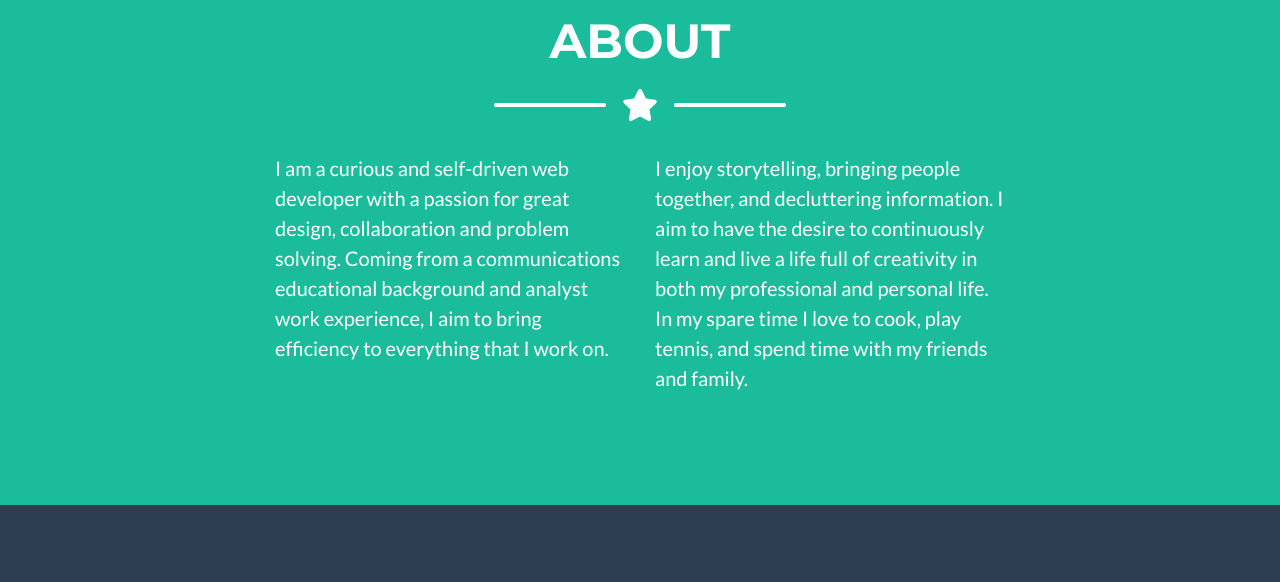
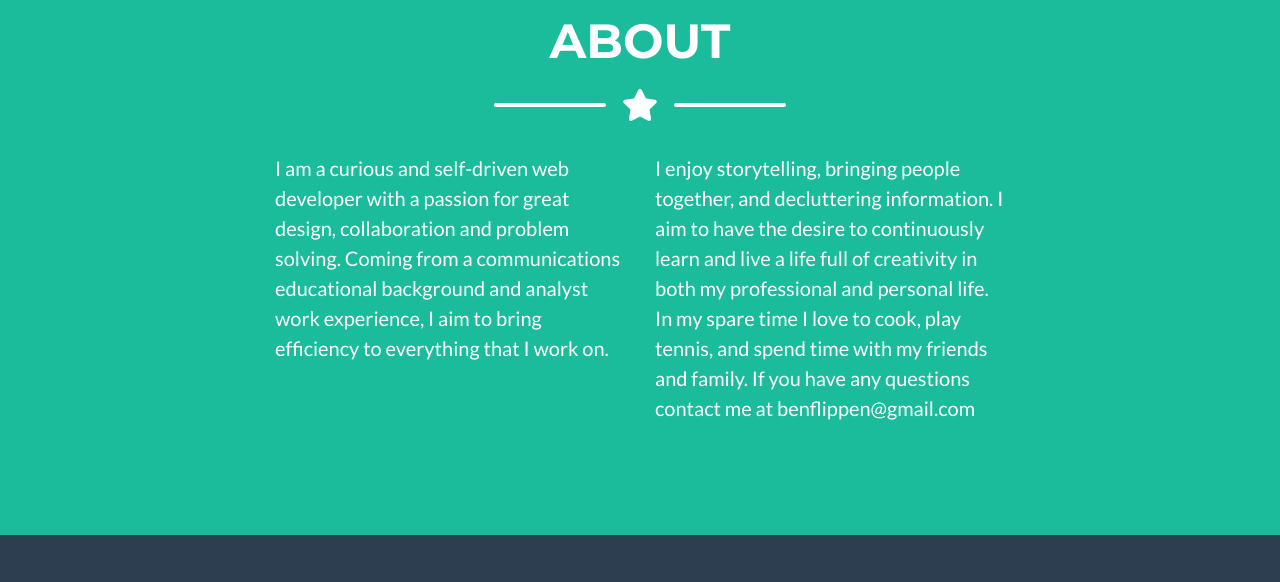
Before and after one commit to benflippen/benflippen.github.io, a website with bundled scripts: page index.html in a window 1280 px wide. Shown: the part 1369-1951 px from the top of the page. Built offline with nearby package versions, Linux system fonts and the light colour scheme.

Commit message:
added email to about section

```diff
--- a/index.html
+++ b/index.html
@@ -196,7 +196,7 @@
           <p class="lead">I am a curious and self-driven web developer with a passion for great design, collaboration and problem solving.  Coming from a communications educational background and analyst work experience, I aim to bring efficiency to everything that I work on. </p>
         </div>
         <div class="col-lg-4 mr-auto">
-          <p class="lead">I enjoy storytelling, bringing people together, and decluttering information. I aim to have the desire to continuously learn  and live a life full of creativity in both my professional and personal life. In my spare time I love to cook, play tennis, and spend time with my friends and family.</p>
+          <p class="lead">I enjoy storytelling, bringing people together, and decluttering information. I aim to have the desire to continuously learn  and live a life full of creativity in both my professional and personal life. In my spare time I love to cook, play tennis, and spend time with my friends and family. If you have any questions contact me at benflippen@gmail.com</p>
         </div>
       </div>
 
```
